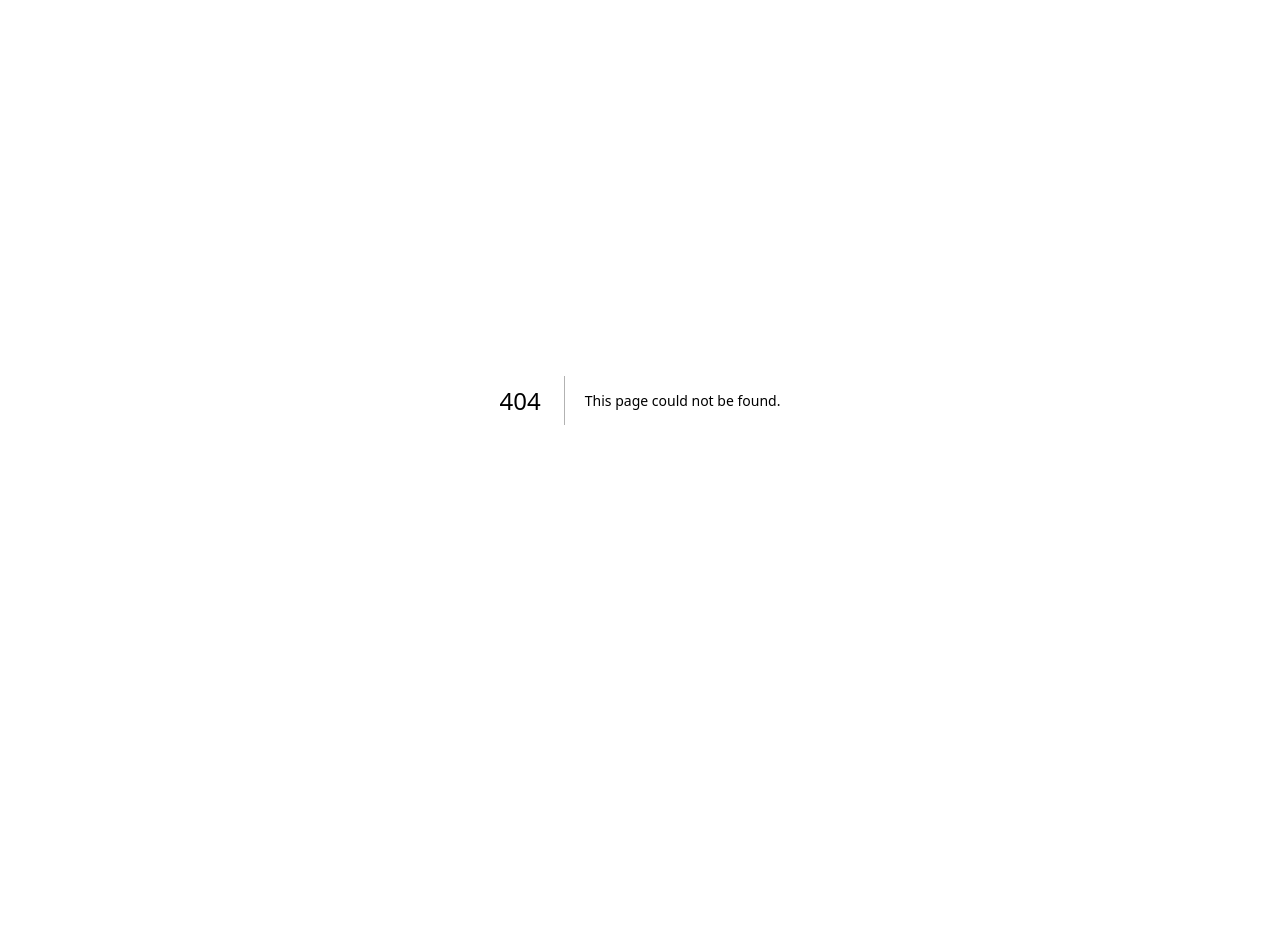
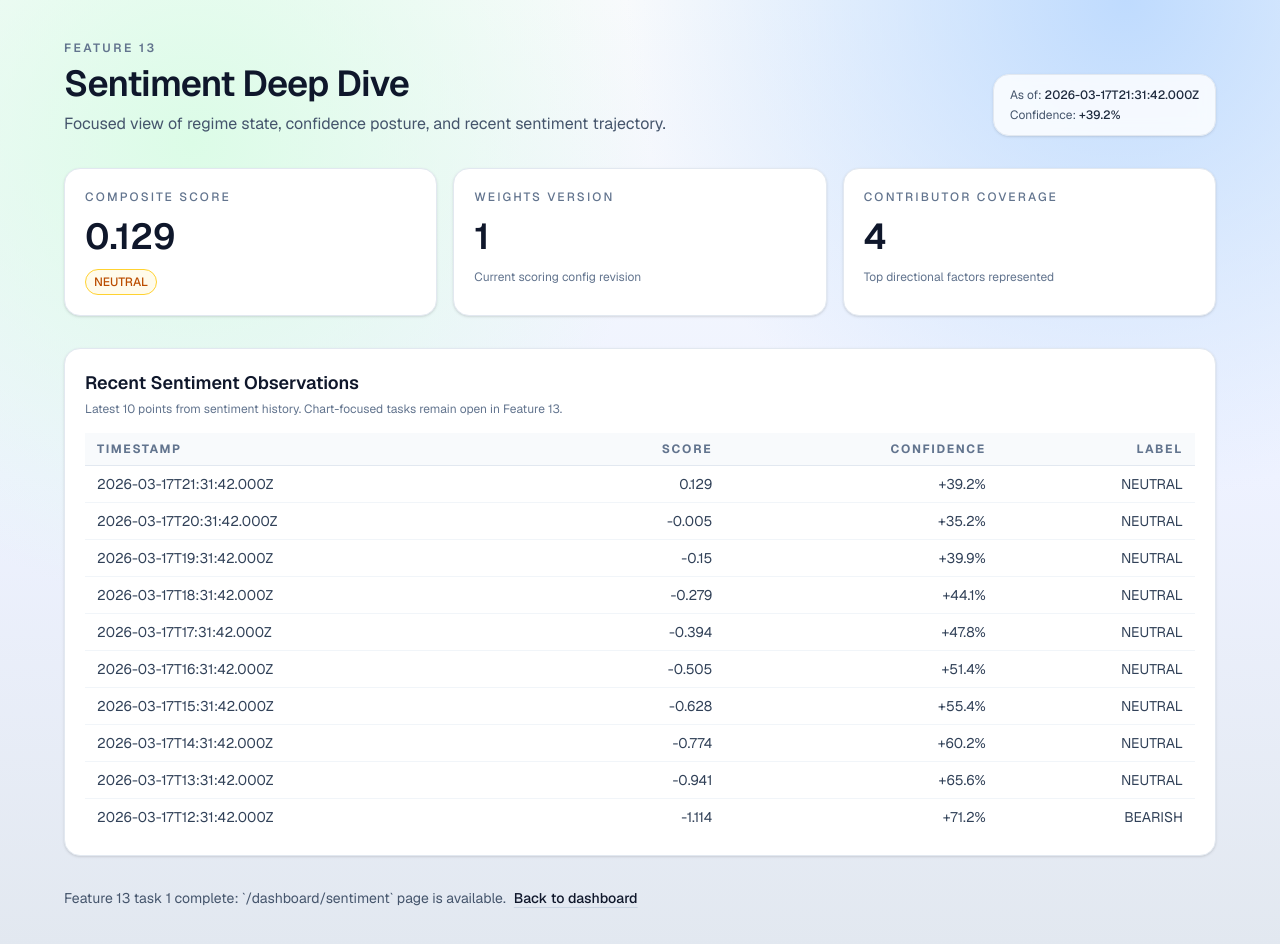
Before and after one commit to wom3/advanced-analytics, a Next.js app in the folder defi-analytica/: page /dashboard/sentiment in a window 1280 px wide. Before the commit this address had no page. Shown: the top 944 px of the page. Before the commit the page ends 800 px from the top, so only its background shows below. Built offline with nearby package versions, Linux system fonts and the light colour scheme; no server answers.

Commit message:
feat(sentiment): build /dashboard/sentiment and add deep-dive links from chart and panel

```diff
--- a/defi-analytica/app/dashboard/page.tsx
+++ b/defi-analytica/app/dashboard/page.tsx
@@ -168,7 +168,15 @@ export default async function DashboardPage() {
         />
 
         <section className="mt-8 rounded-2xl border border-slate-200 bg-white/90 p-5 shadow-sm backdrop-blur">
-          <h2 className="text-lg font-semibold text-slate-900">Sentiment State Panel</h2>
+          <div className="flex items-center justify-between gap-3">
+            <h2 className="text-lg font-semibold text-slate-900">Sentiment State Panel</h2>
+            <Link
+              href="/dashboard/sentiment"
+              className="text-xs font-medium text-sky-700 underline decoration-sky-300 underline-offset-4"
+            >
+              Open deep dive
+            </Link>
+          </div>
           <p className="mt-1 text-xs text-slate-500">
             Current regime, confidence band, and strongest directional contributors.
           </p>
--- /dev/null
+++ b/defi-analytica/app/dashboard/sentiment/page.tsx
@@ -0,0 +1,205 @@
+import Link from "next/link";
+import { headers } from "next/headers";
+
+import type { ApiSuccess } from "@/src/server/api/envelope";
+import type {
+  SentimentHistoryPoint,
+  SentimentScoreResult,
+} from "@/src/server/services/sentiment-scoring/service";
+
+const SENTIMENT_PARAMS = {
+  mode: "live",
+  asset: "bitcoin",
+  chain: "Ethereum",
+  interval: "1h",
+  points: "168",
+};
+
+function formatNumber(value: number | null, digits = 2): string {
+  if (value === null || !Number.isFinite(value)) {
+    return "N/A";
+  }
+
+  return new Intl.NumberFormat("en-US", {
+    minimumFractionDigits: 0,
+    maximumFractionDigits: digits,
+  }).format(value);
+}
+
+function formatPercent(value: number | null, digits = 1): string {
+  if (value === null || !Number.isFinite(value)) {
+    return "N/A";
+  }
+
+  return `${value >= 0 ? "+" : ""}${formatNumber(value, digits)}%`;
+}
+
+function cardTone(label: "bullish" | "neutral" | "bearish"): string {
+  if (label === "bullish") {
+    return "text-emerald-700 border-emerald-300 bg-emerald-50";
+  }
+  if (label === "bearish") {
+    return "text-rose-700 border-rose-300 bg-rose-50";
+  }
+  return "text-amber-700 border-amber-300 bg-amber-50";
+}
+
+async function getBaseUrl(): Promise<string> {
+  const requestHeaders = await headers();
+  const host = requestHeaders.get("x-forwarded-host") ?? requestHeaders.get("host");
+  if (!host) {
+    throw new Error("Missing host header for sentiment deep dive request.");
+  }
+
+  const proto = requestHeaders.get("x-forwarded-proto") ?? "http";
+  return `${proto}://${host}`;
+}
+
+async function loadSentimentData(): Promise<{
+  score: SentimentScoreResult;
+  history: SentimentHistoryPoint[];
+}> {
+  const baseUrl = await getBaseUrl();
+  const params = new URLSearchParams(SENTIMENT_PARAMS);
+
+  const [scoreRes, historyRes] = await Promise.all([
+    fetch(`${baseUrl}/api/v1/sentiment/score?${params.toString()}`, { cache: "no-store" }),
+    fetch(`${baseUrl}/api/v1/sentiment/history?${params.toString()}`, { cache: "no-store" }),
+  ]);
+
+  if (!scoreRes.ok || !historyRes.ok) {
+    throw new Error("Failed to load sentiment deep dive data.");
+  }
+
+  const scoreEnvelope = (await scoreRes.json()) as ApiSuccess<SentimentScoreResult>;
+  const historyEnvelope = (await historyRes.json()) as ApiSuccess<SentimentHistoryPoint[]>;
+
+  return {
+    score: scoreEnvelope.data,
+    history: historyEnvelope.data,
+  };
+}
+
+export const metadata = {
+  title: "Sentiment Deep Dive | defi-analytica",
+  description: "Sentiment deep-dive page for score context and recent regime observations.",
+};
+
+export default async function DashboardSentimentPage() {
+  const { score, history } = await loadSentimentData();
+  const latestHistory = history.slice(-10).reverse();
+
+  return (
+    <main
+      className="min-h-screen px-6 py-10 md:px-10"
+      style={{
+        fontFamily: "var(--font-geist-sans), ui-sans-serif, sans-serif",
+        background:
+          "radial-gradient(circle at 15% 15%, #dcfce7 0, transparent 34%), radial-gradient(circle at 88% 0%, #bfdbfe 0, transparent 34%), linear-gradient(180deg, #f8fafc 0%, #eef2ff 50%, #e2e8f0 100%)",
+      }}
+    >
+      <section className="mx-auto w-full max-w-6xl">
+        <header className="mb-8 flex flex-col gap-4 md:flex-row md:items-end md:justify-between">
+          <div>
+            <p className="text-xs font-semibold uppercase tracking-[0.2em] text-slate-500">
+              Feature 13
+            </p>
+            <h1 className="mt-2 text-3xl font-semibold tracking-tight text-slate-900 md:text-4xl">
+              Sentiment Deep Dive
+            </h1>
+            <p className="mt-2 max-w-3xl text-sm text-slate-600 md:text-base">
+              Focused view of regime state, confidence posture, and recent sentiment trajectory.
+            </p>
+          </div>
+
+          <div className="rounded-2xl border border-slate-200 bg-white/80 px-4 py-3 text-xs text-slate-600 shadow-sm backdrop-blur">
+            <p>
+              As of: <span className="font-medium text-slate-800">{score.asOf}</span>
+            </p>
+            <p className="mt-1">
+              Confidence:{" "}
+              <span className="font-medium text-slate-800">
+                {formatPercent(score.confidence * 100, 1)}
+              </span>
+            </p>
+          </div>
+        </header>
+
+        <section className="grid gap-4 md:grid-cols-2 lg:grid-cols-3">
+          <article className="rounded-2xl border border-slate-200 bg-white p-5 shadow-sm">
+            <p className="text-xs font-medium uppercase tracking-[0.18em] text-slate-500">
+              Composite Score
+            </p>
+            <p className="mt-3 text-4xl font-semibold text-slate-900">
+              {formatNumber(score.score, 3)}
+            </p>
+            <div
+              className={`mt-3 inline-flex rounded-full border px-2 py-1 text-xs font-medium ${cardTone(score.label)}`}
+            >
+              {score.label.toUpperCase()}
+            </div>
+          </article>
+
+          <article className="rounded-2xl border border-slate-200 bg-white p-5 shadow-sm">
+            <p className="text-xs font-medium uppercase tracking-[0.18em] text-slate-500">
+              Weights Version
+            </p>
+            <p className="mt-3 text-4xl font-semibold text-slate-900">{score.weightsVersion}</p>
+            <p className="mt-3 text-xs text-slate-500">Current scoring config revision</p>
+          </article>
+
+          <article className="rounded-2xl border border-slate-200 bg-white p-5 shadow-sm md:col-span-2 lg:col-span-1">
+            <p className="text-xs font-medium uppercase tracking-[0.18em] text-slate-500">
+              Contributor Coverage
+            </p>
+            <p className="mt-3 text-4xl font-semibold text-slate-900">
+              {score.contributors.positive.length + score.contributors.negative.length}
+            </p>
+            <p className="mt-3 text-xs text-slate-500">Top directional factors represented</p>
+          </article>
+        </section>
+
+        <section className="mt-8 rounded-2xl border border-slate-200 bg-white p-5 shadow-sm">
+          <h2 className="text-lg font-semibold text-slate-900">Recent Sentiment Observations</h2>
+          <p className="mt-1 text-xs text-slate-500">
+            Latest 10 points from sentiment history. Chart-focused tasks remain open in Feature 13.
+          </p>
+          <div className="mt-4 overflow-x-auto">
+            <table className="min-w-full divide-y divide-slate-200 text-sm">
+              <thead className="bg-slate-50 text-xs uppercase tracking-[0.14em] text-slate-500">
+                <tr>
+                  <th className="px-3 py-2 text-left">Timestamp</th>
+                  <th className="px-3 py-2 text-right">Score</th>
+                  <th className="px-3 py-2 text-right">Confidence</th>
+                  <th className="px-3 py-2 text-right">Label</th>
+                </tr>
+              </thead>
+              <tbody className="divide-y divide-slate-100 text-slate-700">
+                {latestHistory.map((point) => (
+                  <tr key={point.timestamp}>
+                    <td className="px-3 py-2">{point.timestamp}</td>
+                    <td className="px-3 py-2 text-right">{formatNumber(point.score, 3)}</td>
+                    <td className="px-3 py-2 text-right">
+                      {formatPercent(point.confidence * 100, 1)}
+                    </td>
+                    <td className="px-3 py-2 text-right uppercase">{point.label}</td>
+                  </tr>
+                ))}
+              </tbody>
+            </table>
+          </div>
+        </section>
+
+        <footer className="mt-8 text-sm text-slate-600">
+          Feature 13 task 1 complete: `/dashboard/sentiment` page is available.
+          <Link
+            href="/dashboard"
+            className="ml-2 font-medium text-slate-900 underline decoration-slate-300 underline-offset-4"
+          >
+            Back to dashboard
+          </Link>
+        </footer>
+      </section>
+    </main>
+  );
+}
--- a/defi-analytica/app/dashboard/trend-widgets.tsx
+++ b/defi-analytica/app/dashboard/trend-widgets.tsx
@@ -1,4 +1,6 @@
 "use client";
+
+import Link from "next/link";
 
 import {
   CategoryScale,
@@ -132,7 +134,15 @@ export function TrendWidgets({ points }: TrendWidgetsProps) {
   return (
     <section className="mt-8 grid gap-4 xl:grid-cols-2">
       <article className="rounded-2xl border border-slate-200 bg-white p-5 shadow-sm">
-        <h2 className="text-lg font-semibold text-slate-900">Sentiment Score Trend</h2>
+        <div className="flex items-center justify-between gap-3">
+          <h2 className="text-lg font-semibold text-slate-900">Sentiment Score Trend</h2>
+          <Link
+            href="/dashboard/sentiment"
+            className="text-xs font-medium text-sky-700 underline decoration-sky-300 underline-offset-4"
+          >
+            Open deep dive
+          </Link>
+        </div>
         <p className="mt-1 text-xs text-slate-500">
           Rolling composite sentiment with bullish and bearish threshold overlays.
         </p>
```
Also changed, not shown: 1 other file (tests, documents, lock files or other folders).
